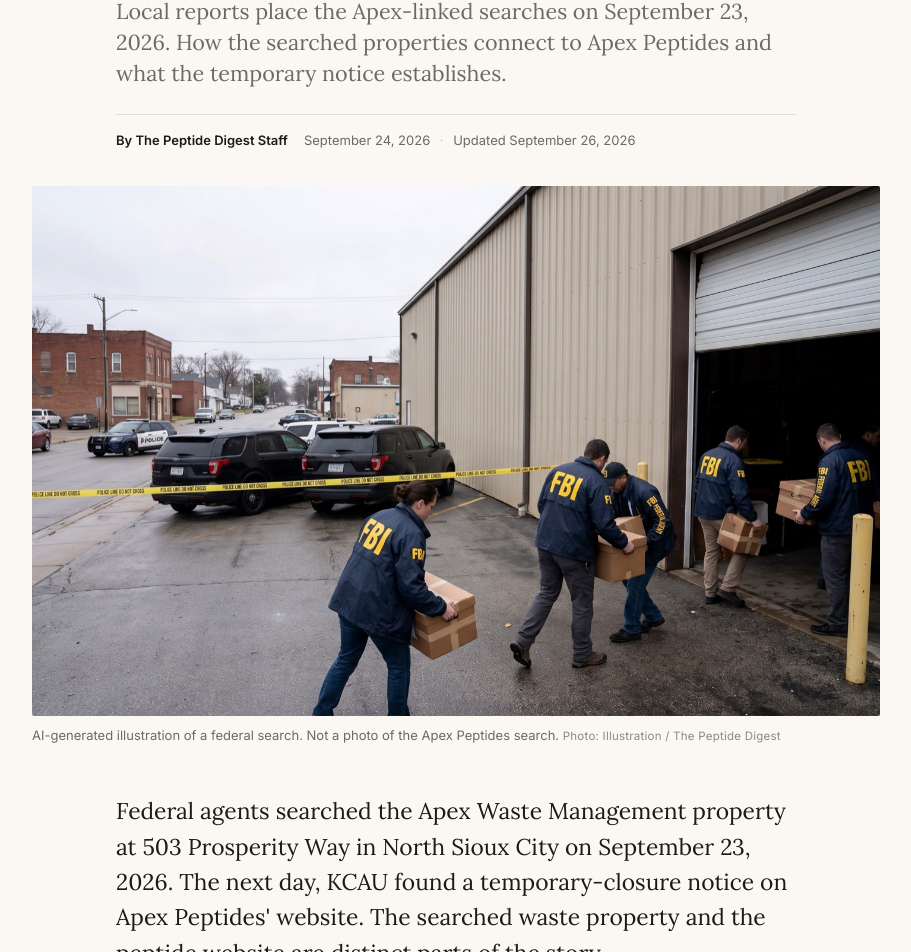
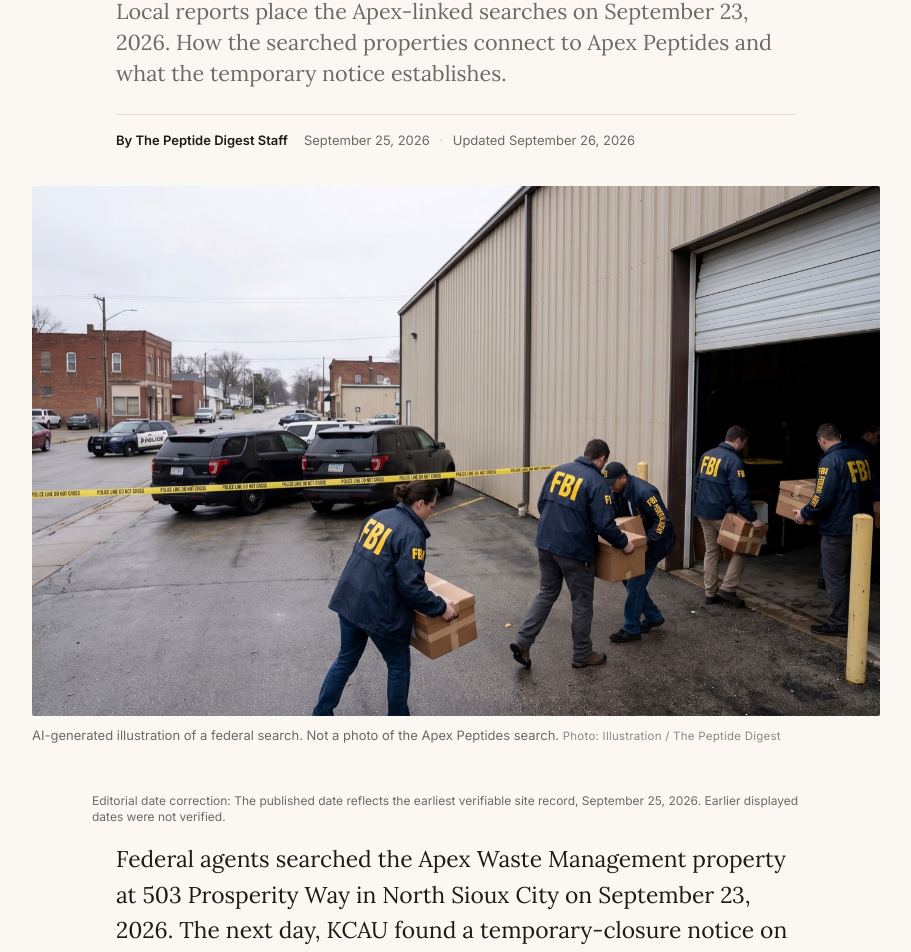
Before and after one commit to edorfanini00/peptidedigest, a Next.js app: page /apex-peptides-raided-what-researchers-need-to-know in a window 1280 px wide. Shown: the part 331-1283 px from the top of the page, without its empty margins (184-1095 px from the left). Built offline with nearby package versions, Linux system fonts and the light colour scheme.

Commit message:
Correct eight article publication dates to verified site record day

```diff
--- a/app/amino-asylum-raid-what-happened/page.tsx
+++ b/app/amino-asylum-raid-what-happened/page.tsx
@@ -14,7 +14,7 @@ export const metadata: Metadata = {
     title: "Amino Asylum Raid: What Happened",
     description: "PeptideExaminer reports a June 2025 warehouse action; no agency case document confirms it here. The Paradigm Peptides case is separate.",
     type: "article",
-    publishedTime: "2026-01-15T12:00:00.000Z",
+    publishedTime: "2026-09-25",
   },
 };
 
@@ -26,8 +26,8 @@ const jsonLd = {
       "@type": "NewsArticle",
       "@id": "https://peptidedigest.co/amino-asylum-raid-what-happened#article",
       headline: "Amino Asylum Raid Reports: What Happened and What Is Documented",
-      datePublished: "2026-01-15T12:00:00.000Z",
-      dateModified: "2026-09-26T20:29:10.000Z",
+      datePublished: "2026-09-25",
+      dateModified: "2026-09-26",
       author: { "@type": "Organization", name: "The Peptide Digest", url: "https://peptidedigest.co" },
       publisher: { "@type": "NewsMediaOrganization", name: "The Peptide Digest", url: "https://peptidedigest.co" },
       keywords: "amino asylum raid, amino asylum shut down, amino asylum FDA, amino asylum alternative, what happened to amino asylum",
@@ -56,10 +56,11 @@ export default function AminoAsylumRaid() {
           category="Industry"
           title={<>Amino Asylum Raid: What Happened and What Is Documented</>}
           dek={"PeptideExaminer reports a June 2025 Amino Asylum raid and shutdown. What its account says, why Paradigm is separate, and what record could confirm the action."}
-          meta={<><time dateTime="2026-01-15">January 15, 2026</time><span>Updated September 26, 2026</span></>}
+          meta={<><time dateTime="2026-09-25">September 25, 2026</time><span>Updated September 26, 2026</span></>}
           image="padlock"
         />
 
+        <p className="mx-auto max-w-3xl px-5 pb-4 text-xs text-[color:var(--color-muted)]">Editorial date correction: The published date reflects the earliest verifiable site record, September 25, 2026. Earlier displayed dates were not verified.</p>
         <div className="article-body">
 
           <p className="text-lg text-gray-800 font-medium leading-relaxed">PeptideExaminer reported a June 2025 raid and shutdown at Amino Asylum, but the public account has no named agency, warrant or case number. If you are looking for an Amino Asylum FDA action, the answer is not a confirmed prosecution. The guilty pleas often attached to this story were entered by people at Paradigm Peptides, a different business.</p>
--- a/app/apex-peptides-raided-what-researchers-need-to-know/page.tsx
+++ b/app/apex-peptides-raided-what-researchers-need-to-know/page.tsx
@@ -19,7 +19,7 @@ export const metadata: Metadata = {
     description:
       "Federal agents searched Apex-linked properties on September 23, 2026. The searched addresses, participating agencies and September 24 storefront notice.",
     type: "article",
-    publishedTime: "2026-09-24T12:00:00.000Z",
+    publishedTime: "2026-09-25",
     authors: ["The Peptide Digest"],
     tags: ["Apex Peptides", "peptide industry", "federal investigation", "research peptides"],
   },
@@ -40,8 +40,8 @@ const articleJsonLd = {
       headline: "Apex Peptides update: federal searches and a temporary closure notice",
       description:
         "Local reports place the Apex-linked searches on September 23, 2026. How the searched properties connect to Apex Peptides and what the temporary notice establishes.",
-      datePublished: "2026-09-24T12:00:00.000Z",
-      dateModified: "2026-09-26T20:29:10.000Z",
+      datePublished: "2026-09-25",
+      dateModified: "2026-09-26",
       author: { "@type": "Organization", name: "The Peptide Digest", url: "https://peptidedigest.co" },
       publisher: { "@type": "NewsMediaOrganization", name: "The Peptide Digest", url: "https://peptidedigest.co" },
       mainEntityOfPage: { "@type": "WebPage", "@id": "https://peptidedigest.co/apex-peptides-raided-what-researchers-need-to-know" },
@@ -79,10 +79,11 @@ export default function ApexRaidedArticle() {
           category="Industry"
           title={<>Apex Peptides Update: Federal Searches and a Temporary Closure Notice</>}
           dek={"Local reports place the Apex-linked searches on September 23, 2026. How the searched properties connect to Apex Peptides and what the temporary notice establishes."}
-          meta={<><time dateTime="2026-09-24">September 24, 2026</time><span>Updated September 26, 2026</span></>}
+          meta={<><time dateTime="2026-09-25">September 25, 2026</time><span>Updated September 26, 2026</span></>}
           image="apexRaid"
         />
 
+        <p className="mx-auto max-w-3xl px-5 pb-4 text-xs text-[color:var(--color-muted)]">Editorial date correction: The published date reflects the earliest verifiable site record, September 25, 2026. Earlier displayed dates were not verified.</p>
         <div className="article-body">
           <p className="text-lg text-gray-800 font-medium leading-relaxed">Federal agents searched the Apex Waste Management property at 503 Prosperity Way in North Sioux City on September 23, 2026. The next day, KCAU found a temporary-closure notice on Apex Peptides&apos; website. The searched waste property and the peptide website are distinct parts of the story.</p>
 
--- a/app/compliant-research-peptide-supplier/page.tsx
+++ b/app/compliant-research-peptide-supplier/page.tsx
@@ -14,7 +14,7 @@ export const metadata: Metadata = {
     title: "What to Check in a Research Peptide Supplier",
     description: "Five editorial checks for a research peptide supplier’s documentation, claims and laboratory identity; none certifies compliance.",
     type: "article",
-    publishedTime: "2026-09-10T12:00:00.000Z",
+    publishedTime: "2026-09-25",
   },
 };
 
@@ -26,8 +26,8 @@ const jsonLd = {
       "@type": "Article",
       "@id": "https://peptidedigest.co/compliant-research-peptide-supplier#article",
       headline: "What to Check in a Research Peptide Supplier: Documentation and Positioning",
-      datePublished: "2026-09-10T12:00:00.000Z",
-      dateModified: "2026-09-26T20:29:10.000Z",
+      datePublished: "2026-09-25",
+      dateModified: "2026-09-26",
       author: { "@type": "Organization", name: "The Peptide Digest", url: "https://peptidedigest.co" },
       publisher: { "@type": "NewsMediaOrganization", name: "The Peptide Digest", url: "https://peptidedigest.co" },
       mainEntityOfPage: { "@type": "WebPage", "@id": "https://peptidedigest.co/compliant-research-peptide-supplier" },
@@ -54,10 +54,11 @@ export default function CompliantSupplier() {
           category="Industry"
           title={<>What to Check in a Research Peptide Supplier</>}
           dek={"After distinct 2026 enforcement events, these five checks help assess a seller’s documentation and claims; they do not certify compliance."}
-          meta={<><time dateTime="2026-09-10">September 10, 2026</time><span>Updated September 26, 2026</span></>}
+          meta={<><time dateTime="2026-09-25">September 25, 2026</time><span>Updated September 26, 2026</span></>}
           image="lcms"
         />
 
+        <p className="mx-auto max-w-3xl px-5 pb-4 text-xs text-[color:var(--color-muted)]">Editorial date correction: The published date reflects the earliest verifiable site record, September 25, 2026. Earlier displayed dates were not verified.</p>
         <div className="article-body">
           <p className="text-lg text-gray-800 font-medium leading-relaxed">The first question for a research peptide supplier is not whether its homepage says &apos;compliant.&apos; It is whether the seller can connect the specific lot on offer to a verifiable laboratory report, and whether the rest of its marketing agrees with its research-only label. Neither a polished PDF nor a disclaimer settles both questions.</p>
 
--- a/app/page.tsx
+++ b/app/page.tsx
@@ -19,7 +19,7 @@ interface CardArticle {
 const featuredArticle: CardArticle = {
   slug: "apex-peptides-raided-what-researchers-need-to-know",
   category: "Industry",
-  date: "September 24, 2026",
+  date: "September 25, 2026",
   readTime: "6 min read",
   title: "Apex Peptides Update: Federal Searches and a Temporary Closure Notice",
   excerpt:
@@ -31,7 +31,7 @@ const industryArticles: CardArticle[] = [
   {
     slug: "what-happened-to-apex-peptides",
     category: "Industry",
-    date: "September 24, 2026",
+    date: "September 25, 2026",
     readTime: "6 min read",
     title: "What Happened to Apex Peptides? Searches and Closure Questions",
     excerpt:
@@ -41,7 +41,7 @@ const industryArticles: CardArticle[] = [
   {
     slug: "what-happened-to-peptide-sciences",
     category: "Industry",
-    date: "March 10, 2026",
+    date: "September 25, 2026",
     readTime: "7 min read",
     title: "What Happened to Peptide Sciences? Its Shutdown Notice Explained",
     excerpt:
@@ -51,7 +51,7 @@ const industryArticles: CardArticle[] = [
   {
     slug: "amino-asylum-raid-what-happened",
     category: "Industry",
-    date: "January 15, 2026",
+    date: "September 25, 2026",
     readTime: "6 min read",
     title: "Amino Asylum Shutdown Reports: What Is Documented",
     excerpt:
@@ -61,7 +61,7 @@ const industryArticles: CardArticle[] = [
   {
     slug: "paradigm-peptides-prison-sentence",
     category: "Industry",
-    date: "August 1, 2026",
+    date: "September 25, 2026",
     readTime: "6 min read",
     title: "Paradigm Peptides Owner Sentenced to 70 Months in Federal Prison",
     excerpt:
@@ -142,7 +142,7 @@ const regulatoryArticles: CardArticle[] = [
   {
     slug: "peptide-enforcement-2026",
     category: "Regulatory",
-    date: "September 24, 2026",
+    date: "September 25, 2026",
     readTime: "8 min read",
     title: "2026 Peptide Enforcement: The Major Documented Actions",
     excerpt:
@@ -152,7 +152,7 @@ const regulatoryArticles: CardArticle[] = [
   {
     slug: "compliant-research-peptide-supplier",
     category: "Guide",
-    date: "September 10, 2026",
+    date: "September 25, 2026",
     readTime: "6 min read",
     title: "What to Check in a Research Peptide Supplier",
     excerpt:
--- a/app/paradigm-peptides-prison-sentence/page.tsx
+++ b/app/paradigm-peptides-prison-sentence/page.tsx
@@ -14,7 +14,7 @@ export const metadata: Metadata = {
     title: "Paradigm Peptides: Matthew Kawa Sentenced to 70 Months",
     description: "Matthew Kawa sentenced July 30, 2026. 70 months, $5M judgment, products sold as SARMs contained testosterone. The DOJ-documented facts of the Paradigm Peptides case.",
     type: "article",
-    publishedTime: "2026-08-01T12:00:00.000Z",
+    publishedTime: "2026-09-25",
   },
 };
 
@@ -33,8 +33,8 @@ const jsonLd = {
       "@type": "NewsArticle",
       "@id": "https://peptidedigest.co/paradigm-peptides-prison-sentence#article",
       headline: "Paradigm Peptides Sentence: Matthew Kawa Receives 70 Months",
-      datePublished: "2026-08-01T12:00:00.000Z",
-      dateModified: "2026-09-26T20:29:10.000Z",
+      datePublished: "2026-09-25",
+      dateModified: "2026-09-26",
       author: { "@type": "Organization", name: "The Peptide Digest", url: "https://peptidedigest.co" },
       publisher: { "@type": "NewsMediaOrganization", name: "The Peptide Digest", url: "https://peptidedigest.co" },
       keywords: "paradigm peptides shut down, paradigm peptides prison, Matthew Kawa sentenced, paradigm peptides alternative, what happened to paradigm peptides",
@@ -54,10 +54,11 @@ export default function ParadigmPeptidesSentence() {
           category="Criminal"
           title={<>Paradigm Peptides: Matthew Kawa Sentenced to 70 Months</>}
           dek={"The DOJ records Matthew Kawa's July 30, 2026 sentence of 70 months. The Paradigm Peptides case, the $5 million judgment and what the court orders establish."}
-          meta={<><time dateTime="2026-08-01">August 1, 2026</time><span>Updated September 26, 2026</span></>}
+          meta={<><time dateTime="2026-09-25">September 25, 2026</time><span>Updated September 26, 2026</span></>}
           image="dojBuilding"
         />
 
+        <p className="mx-auto max-w-3xl px-5 pb-4 text-xs text-[color:var(--color-muted)]">Editorial date correction: The published date reflects the earliest verifiable site record, September 25, 2026. Earlier displayed dates were not verified.</p>
         <div className="article-body">
 
           <p className="text-lg text-gray-800 font-medium leading-relaxed">Paradigm Peptides owner Matthew Kawa was sentenced to 70 months in federal prison on July 30, 2026; Jennifer Stechkober received 16 months. The Justice Department said products sold as SARMs contained testosterone and that Kawa claimed quality testing he had not performed before sale. This is a completed criminal case against named defendants, not a rumor about a supplier raid.</p>
--- a/app/peptide-enforcement-2026/page.tsx
+++ b/app/peptide-enforcement-2026/page.tsx
@@ -14,7 +14,7 @@ export const metadata: Metadata = {
     title: "2026 Peptide Enforcement: The Major Documented Actions",
     description: "What the dated record shows for Paradigm Peptides and Apex-linked searches, plus separate context on the undated Peptide Sciences notice.",
     type: "article",
-    publishedTime: "2026-09-24T12:00:00.000Z",
+    publishedTime: "2026-09-25",
   },
 };
 
@@ -26,8 +26,8 @@ const jsonLd = {
       "@type": "NewsArticle",
       "@id": "https://peptidedigest.co/peptide-enforcement-2026#article",
       headline: "2026 Peptide Enforcement: The Major Documented Actions",
-      datePublished: "2026-09-24T12:00:00.000Z",
-      dateModified: "2026-09-26T20:29:10.000Z",
+      datePublished: "2026-09-25",
+      dateModified: "2026-09-26",
       author: { "@type": "Organization", name: "The Peptide Digest", url: "https://peptidedigest.co" },
       publisher: { "@type": "NewsMediaOrganization", name: "The Peptide Digest", url: "https://peptidedigest.co" },
       mainEntityOfPage: { "@type": "WebPage", "@id": "https://peptidedigest.co/peptide-enforcement-2026" },
@@ -68,10 +68,11 @@ export default function EnforcementTimeline() {
           category="Industry"
           title={<>2026 Peptide Enforcement: The Major Documented Actions</>}
           dek={"Timeline of documented 2026 peptide enforcement actions, including the Paradigm Peptides sentence and Apex-linked searches, with separate context on the undated Peptide Sciences shutdown notice."}
-          meta={<><time dateTime="2026-09-24">September 24, 2026</time><span>Updated September 26, 2026</span></>}
+          meta={<><time dateTime="2026-09-25">September 25, 2026</time><span>Updated September 26, 2026</span></>}
           image="gavel"
         />
 
+        <p className="mx-auto max-w-3xl px-5 pb-4 text-xs text-[color:var(--color-muted)]">Editorial date correction: The published date reflects the earliest verifiable site record, September 25, 2026. Earlier displayed dates were not verified.</p>
         <div className="article-body">
           <p className="text-lg text-gray-800 font-medium leading-relaxed">A 2026 peptide enforcement timeline can mislead if every supplier headline is treated as a raid. Paradigm Peptides reached federal sentencing in July; FDA issued warning letters in August; agents searched an Apex-linked property in September. Separately, Peptide Sciences has an undated voluntary-closure notice, not a documented 2026 enforcement action. The legal stages and their evidence should not be collapsed into one crackdown.</p>
 
--- a/app/sitemap.ts
+++ b/app/sitemap.ts
@@ -2,7 +2,8 @@ import { MetadataRoute } from "next";
 
 export default function sitemap(): MetadataRoute.Sitemap {
   const base = "https://peptidedigest.co";
-  const now = new Date("2026-09-26");
+  // Calendar day of the substantive editorial update; no invented clock time.
+  const now = "2026-09-26";
 
   return [
     {
--- a/app/state-crackdown-research-peptides-2026/page.tsx
+++ b/app/state-crackdown-research-peptides-2026/page.tsx
@@ -20,7 +20,7 @@ export const metadata: Metadata = {
     description: DESCRIPTION,
     url: URL,
     type: "article",
-    publishedTime: "2026-09-25T12:00:00.000Z",
+    publishedTime: "2026-09-25",
   },
   twitter: { card: "summary", title: TITLE, description: DESCRIPTION },
 };
@@ -71,8 +71,8 @@ const jsonLd = {
       "@id": `${URL}#article`,
       headline: TITLE,
       description: DESCRIPTION,
-      datePublished: "2026-09-25T12:00:00.000Z",
-      dateModified: "2026-09-26T20:29:10.000Z",
+      datePublished: "2026-09-25",
+      dateModified: "2026-09-26",
       author: { "@type": "Organization", name: "The Peptide Digest", url: "https://peptidedigest.co" },
       publisher: { "@type": "NewsMediaOrganization", name: "The Peptide Digest", url: "https://peptidedigest.co" },
       mainEntityOfPage: { "@type": "WebPage", "@id": URL },
@@ -121,6 +121,7 @@ export default function StateCrackdown2026() {
           image="alabamaCapitol"
         />
 
+        <p className="mx-auto max-w-3xl px-5 pb-4 text-xs text-[color:var(--color-muted)]">Editorial date note: September 25, 2026 is the earliest verifiable site record; the precise first-publication time is unconfirmed.</p>
         <div className="article-body">
           <p className="text-lg text-gray-800 font-medium leading-relaxed">State medical boards in Alabama, Mississippi and South Carolina say a patient consent form does not turn a research-grade peptide into a treatment a clinician may provide. Their 2026 notices also push clinics to check who supplies the product. Ohio&apos;s pharmacy guidance, updated in late 2025, adds a direct restriction on clinics possessing drugs labeled for research purposes only. These are state professional rules and warnings, not a single new federal law.</p>
 
--- a/app/what-happened-to-apex-peptides/page.tsx
+++ b/app/what-happened-to-apex-peptides/page.tsx
@@ -15,7 +15,7 @@ export const metadata: Metadata = {
     title: "What Happened to Apex Peptides?",
     description: "Federal agents searched Apex-linked properties on September 23, 2026. The peptide storefront displayed a temporary-closure notice the next day; permanent closure is unconfirmed.",
     type: "article",
-    publishedTime: "2026-09-24T14:00:00.000Z",
+    publishedTime: "2026-09-25",
   },
   twitter: {
     card: "summary_large_image",
@@ -32,8 +32,8 @@ const jsonLd = {
       "@type": "NewsArticle",
       "@id": "https://peptidedigest.co/what-happened-to-apex-peptides#article",
       headline: "What Happened to Apex Peptides? Searches and Closure Questions",
-      datePublished: "2026-09-24T14:00:00.000Z",
-      dateModified: "2026-09-26T20:29:10.000Z",
+      datePublished: "2026-09-25",
+      dateModified: "2026-09-26",
       author: { "@type": "Organization", name: "The Peptide Digest", url: "https://peptidedigest.co" },
       publisher: { "@type": "NewsMediaOrganization", name: "The Peptide Digest", url: "https://peptidedigest.co" },
       mainEntityOfPage: { "@type": "WebPage", "@id": "https://peptidedigest.co/what-happened-to-apex-peptides" },
@@ -62,10 +62,11 @@ export default function WhatHappenedApex() {
         <ArticleHero
           category="Industry"
           title={<>What Happened to Apex Peptides?</>}
-          meta={<><time dateTime="2026-09-24">September 24, 2026</time><span>Updated September 26, 2026</span></>}
+          meta={<><time dateTime="2026-09-25">September 25, 2026</time><span>Updated September 26, 2026</span></>}
           image="apexWarehouse"
         />
 
+        <p className="mx-auto max-w-3xl px-5 pb-4 text-xs text-[color:var(--color-muted)]">Editorial date correction: The published date reflects the earliest verifiable site record, September 25, 2026. Earlier displayed dates were not verified.</p>
         <div className="article-body">
           <p className="text-lg text-gray-800 font-medium leading-relaxed">On September 24, Apex Peptides&apos; website displayed a temporary-closure notice, and all but one product had been removed from the site, <a href="https://www.kcau9.com/news/local-news/federal-investigators-remain-tight-lipped-after-wednesdays-raid/">KCAU observed</a>. Federal agents had searched an Apex-linked waste-management property the day before. The waste-property search and the storefront notice concern related businesses, not a documented search of a peptide facility.</p>
 
--- a/app/what-happened-to-peptide-sciences/page.tsx
+++ b/app/what-happened-to-peptide-sciences/page.tsx
@@ -14,7 +14,7 @@ export const metadata: Metadata = {
     title: "What Happened to Peptide Sciences?",
     description: "Peptide Sciences posted an undated voluntary-shutdown notice. What the notice says, what it does not say, and its warning about claimed successors.",
     type: "article",
-    publishedTime: "2026-03-10T12:00:00.000Z",
+    publishedTime: "2026-09-25",
   },
 };
 
@@ -26,8 +26,8 @@ const jsonLd = {
       "@type": "NewsArticle",
       "@id": "https://peptidedigest.co/what-happened-to-peptide-sciences#article",
       headline: "What Happened to Peptide Sciences? Its Shutdown Notice Explained",
-      datePublished: "2026-03-10T12:00:00.000Z",
-      dateModified: "2026-09-26T20:29:10.000Z",
+      datePublished: "2026-09-25",
+      dateModified: "2026-09-26",
       author: { "@type": "Organization", name: "The Peptide Digest", url: "https://peptidedigest.co" },
       publisher: { "@type": "NewsMediaOrganization", name: "The Peptide Digest", url: "https://peptidedigest.co" },
       keywords: "what happened to peptide sciences, peptide sciences shut down, peptide sciences alternative, peptide sciences DOJ, peptidesciences.com offline",
@@ -55,10 +55,11 @@ export default function PeptideSciencesShutdown() {
           category="Industry"
           title={<>What Happened to Peptide Sciences?</>}
           dek={"Peptide Sciences says it voluntarily shut down research-product sales. Read its notice, what it does not explain, and why claimed successors are not authorized."}
-          meta={<><time dateTime="2026-03-10">March 10, 2026</time><span>Updated September 26, 2026</span></>}
+          meta={<><time dateTime="2026-09-25">September 25, 2026</time><span>Updated September 26, 2026</span></>}
           image="researchVials"
         />
 
+        <p className="mx-auto max-w-3xl px-5 pb-4 text-xs text-[color:var(--color-muted)]">Editorial date correction: The published date reflects the earliest verifiable site record, September 25, 2026. Earlier displayed dates were not verified.</p>
         <div className="article-body">
 
           <p className="text-lg text-gray-800 font-medium leading-relaxed">Peptide Sciences says it voluntarily shut down operations and discontinued sales of its research products. Its own notice warns that supposed successor sites using its name are unauthorized. It does not describe a DOJ-ordered closure or explain what will happen to each outstanding order.</p>
```
